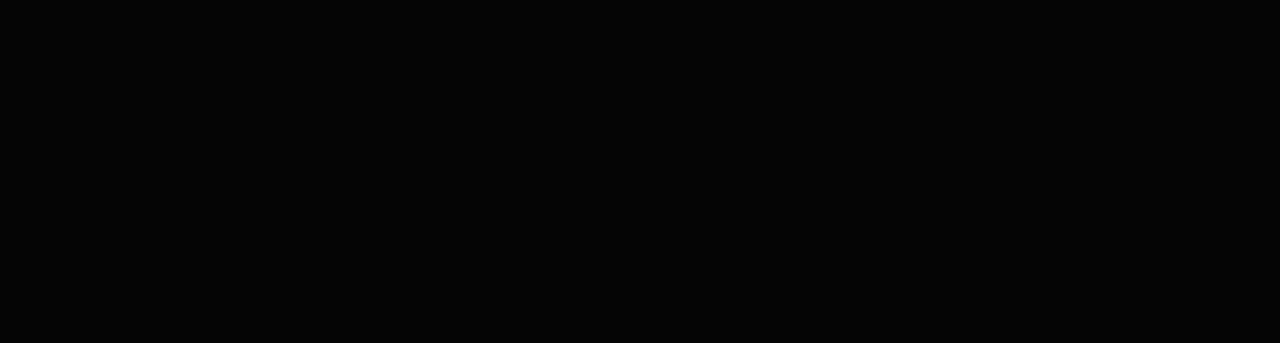
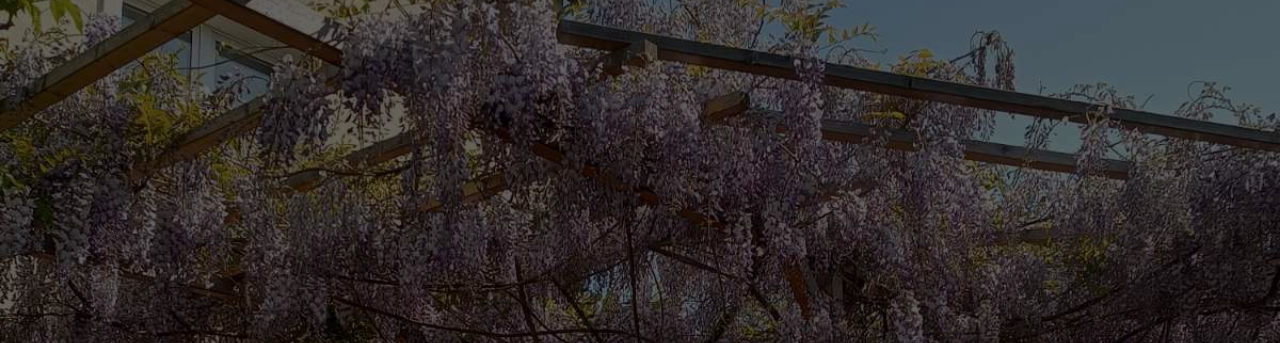
Before and after one commit to alexandertashi09/villano3.github.io, a plain HTML site: page index.html in a window 1280 px wide. Shown: the top 343 px of the page. Drawn offline with Linux system fonts and the light colour scheme.

Commit message:
Update index.html

```diff
--- a/index.html
+++ b/index.html
@@ -26,7 +26,7 @@
             align-items: center;
             justify-content: center;
             text-align: center;
-            background: <img src="images/background.jpg" alt="Description of photo 1"> center/cover no-repeat;
+            background: url("images/background.jpg") center/cover no-repeat;
             position: relative;
         }
         header::after {
```
